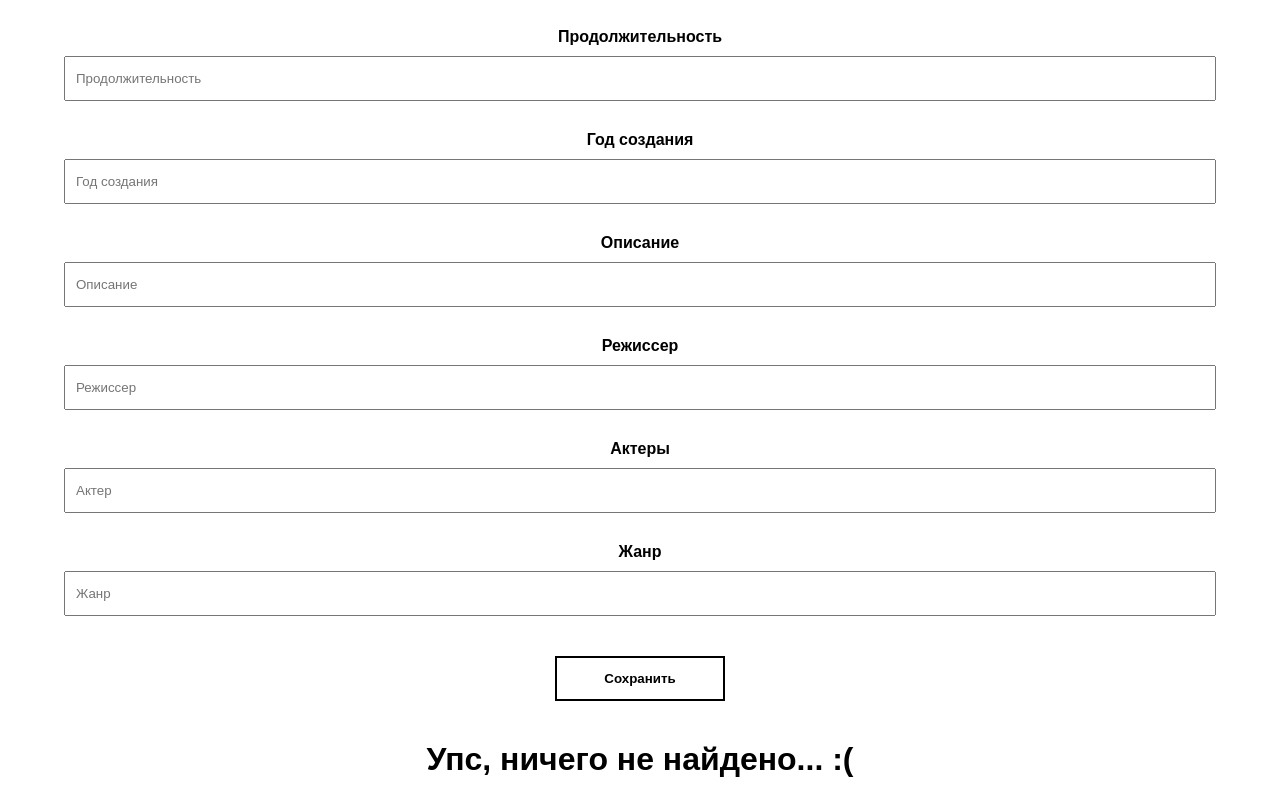
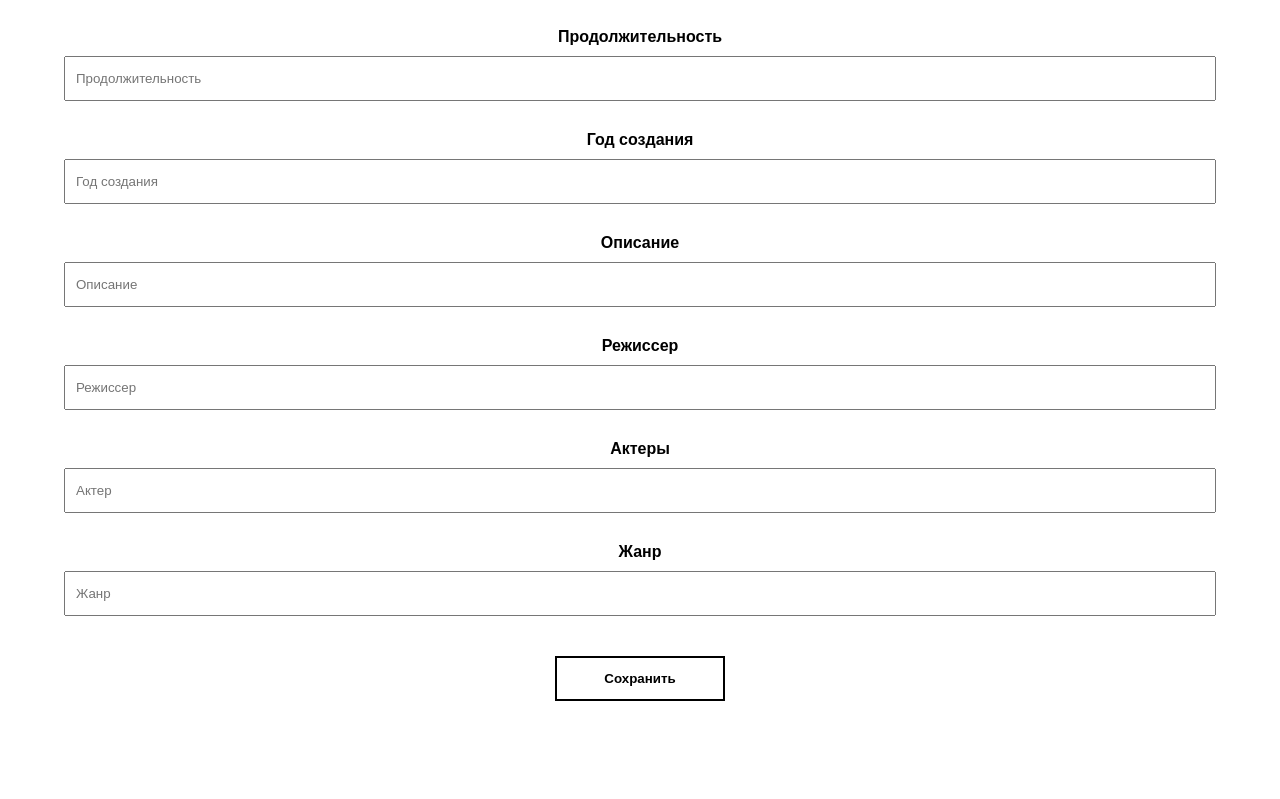
Before and after one commit to KirillTkachuk/react-movies, a React (Create React App) app: page /add in a window 1280 px wide. Shown: the part 326-1125 px from the top of the page. After the commit the page ends 1067 px from the top, so only its background shows below. Built offline with nearby package versions, Linux system fonts and the light colour scheme; data requests are answered from the project's data file.

Commit message:
add switch

```diff
--- a/src/components/App.js
+++ b/src/components/App.js
@@ -1,6 +1,6 @@
 import React, { Component } from 'react'
 import { connect } from 'react-redux'
-import { Route, withRouter, Link } from 'react-router-dom'
+import { Route, withRouter, Link, Switch } from 'react-router-dom'
 import './App.css'
 
 import MainPage from './MainPage'
@@ -25,7 +25,7 @@ class App extends Component {
          <Link className="menu-button" to={`/`}>Главная страница</Link>
         {
           this.props.movies.length > 0 ?
-          <div>
+          <Switch>
             <Route exact path="/" render={props => <MainPage {...props} data={this.props.movies}/>} />
 
             <Route exact path={`/movie/:movieId`} render={props => {
@@ -48,8 +48,8 @@ class App extends Component {
               return <AddMoviePage {...props} addMovie={this.props.addMovie}/>
             }}/>
 
-            <Route exact render={props => <h1>Упс, ничего не найдено... :(</h1>}/>
-          </div> : <p>Загружаем данные...</p>
+            <Route exact  path={`*`} render={props => <h1>Упс, ничего не найдено... :(</h1>}/>
+          </Switch> : <p>Загружаем данные...</p>
         }
 
       </div>
```
